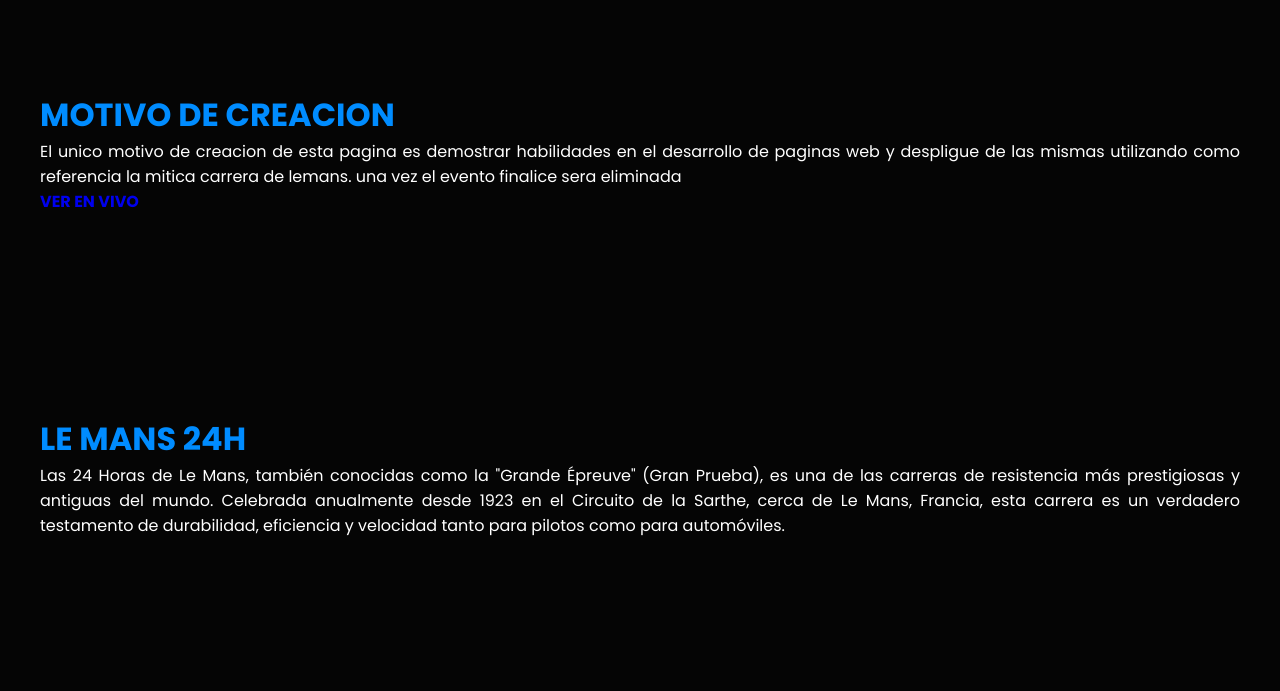
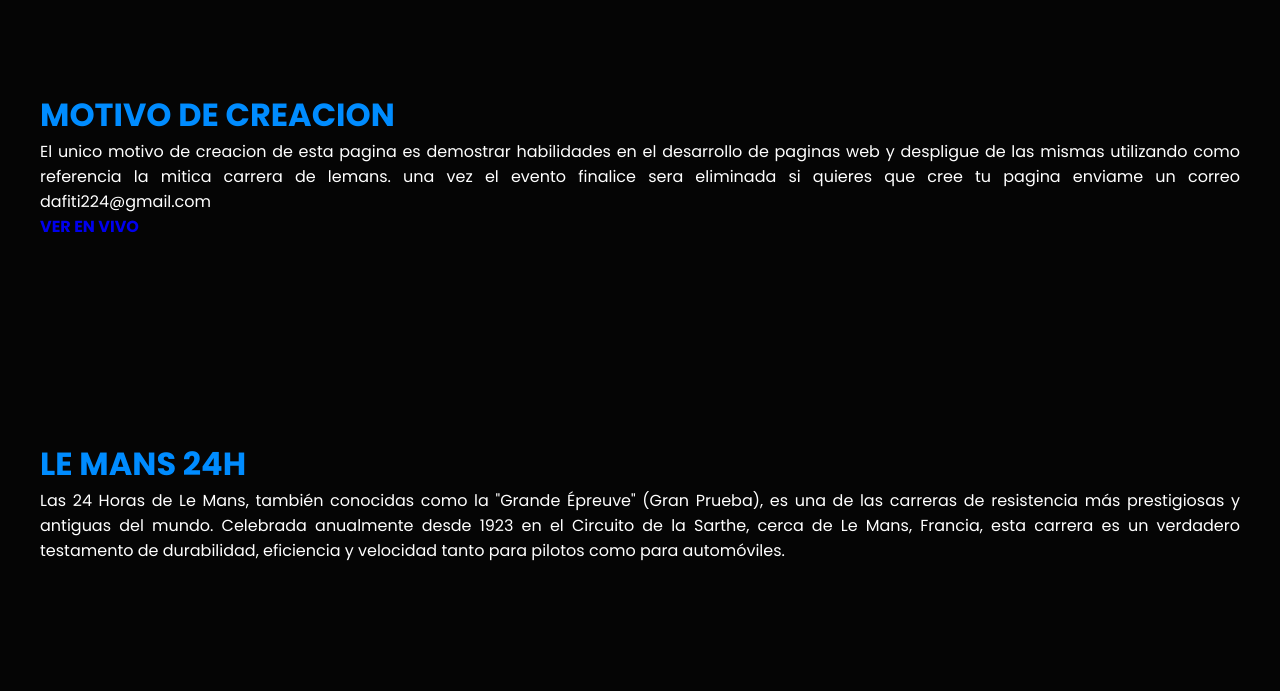
Before and after one commit to 25JT/Paginalms, a plain HTML site: page index.html in a window 1280 px wide. Shown: the part 109-800 px from the top of the page. Drawn offline with nearby package versions, Linux system fonts and the light colour scheme.

Commit message:
1.3 final

```diff
--- a/index.html
+++ b/index.html
@@ -65,7 +65,7 @@
                         <div class="txt-lms">
                             <p>El unico motivo de creacion de esta pagina es demostrar habilidades en el desarrollo de
                                 paginas web y despligue de las mismas utilizando como referencia la mitica carrera de
-                                lemans. una vez el evento finalice sera eliminada</p>
+                                lemans. una vez el evento finalice sera eliminada si quieres que cree tu pagina enviame un correo dafiti224@gmail.com </p>
                                 <h4> <li><a href="#Ver">VER EN VIVO</a></li> </h4>
                         </div>
                     </div>
@@ -73,6 +73,8 @@
 
             </div>
         </div> <!-- lectura lemans  final-->
+
+
         <!-- lectura lemans -->
         <div class="header-lms container">
             <div class="sliderlms">
@@ -1022,7 +1024,7 @@
                         height="600px" marginheight="0" marginwidth="0" scrolling="yes" frameborder="1" allowfullscreen
                         allow="encrypted-media; autoplay; clipboard-write"></iframe>
                     <h6>https://1.deporte-libre.org/</h6>
-
+                    <h6>Puedes invitarme un cafe si gustas =)</h6>
                     <a href="https://paypal.me/DafitiG?country.x=CO&locale.x=es_XC" class="paypal-button" id="DON" target="_blank" >Donar con PayPal</a>
                 </div>
             </div>
```
